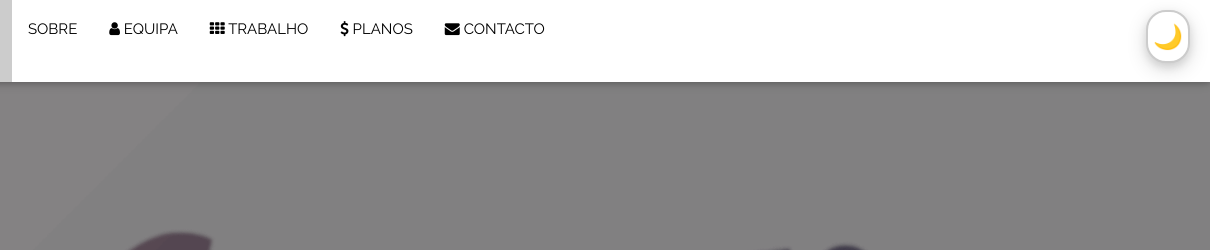
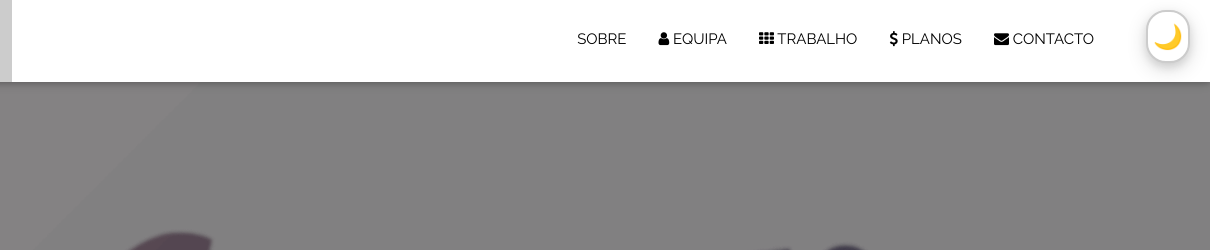
Before and after one commit to JoseJDMuxito/Angoline, a plain HTML site: page index.html in a window 1280 px wide. Shown: the top 250 px of the page, 70-1280 px from the left. Drawn offline with nearby package versions, Linux system fonts and the light colour scheme.

Commit message:
Versao0.5

```diff
--- a/index.html
+++ b/index.html
@@ -157,7 +157,7 @@
   <div class="w3-bar w3-white w3-card" id="myNavbar">
     <a class="w3-bar-item w3-button w3-wide"><img src="favicon.svg" alt="LOGO" width="50" height="auto"></a>
     <!-- Right-sided navbar links -->
-    <nav>
+    <nav style="position:absolute; right: 100px; top: 10px;" >
       <a href="#about" class="w3-bar-item w3-button" style="color: black">SOBRE</a>
       <a href="#team" class="w3-bar-item w3-button" style="color: black"><i class="fa fa-user"></i> EQUIPA</a>
       <a href="#work" class="w3-bar-item w3-button" style="color: black"><i class="fa fa-th"></i> TRABALHO</a>
```
